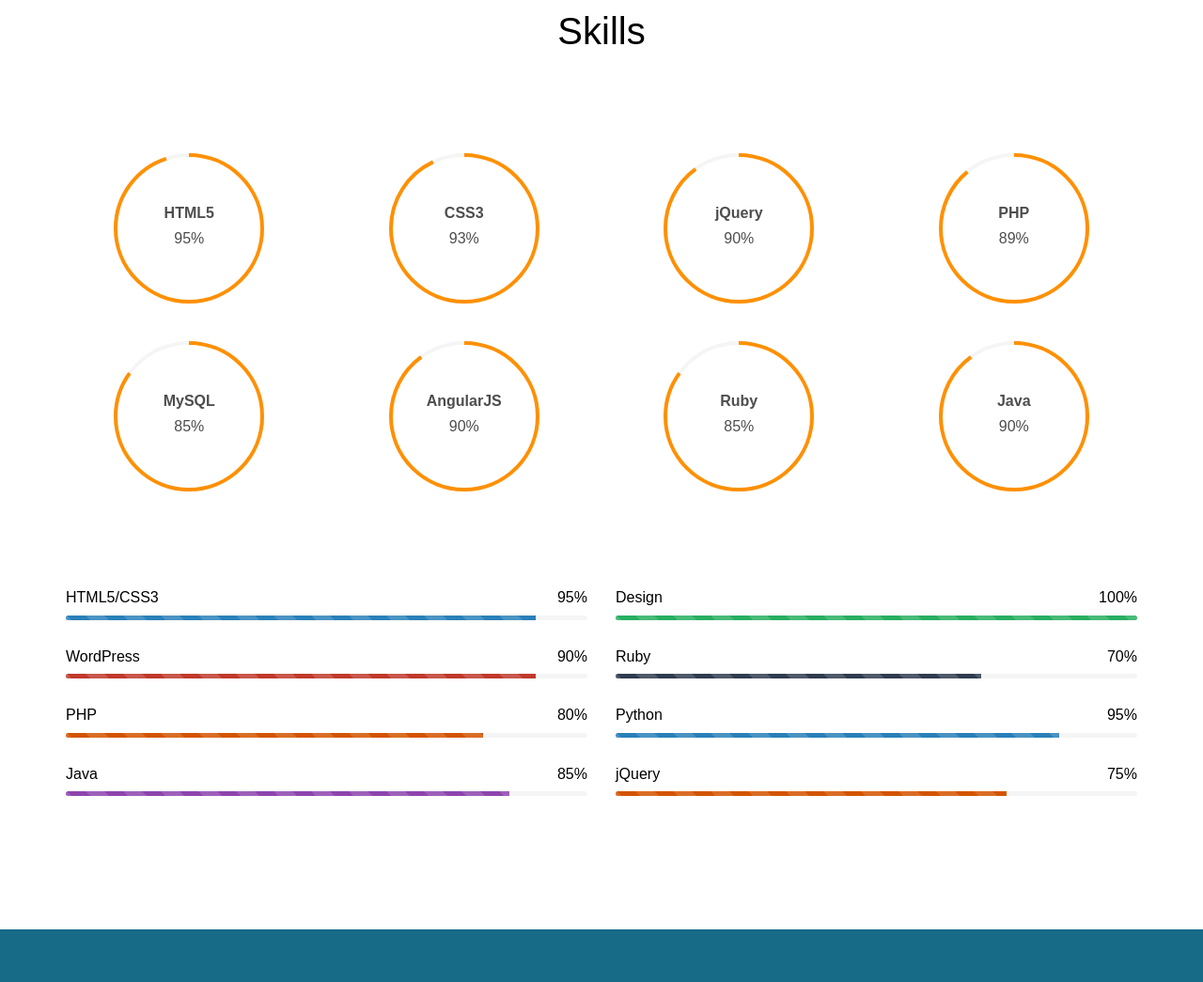
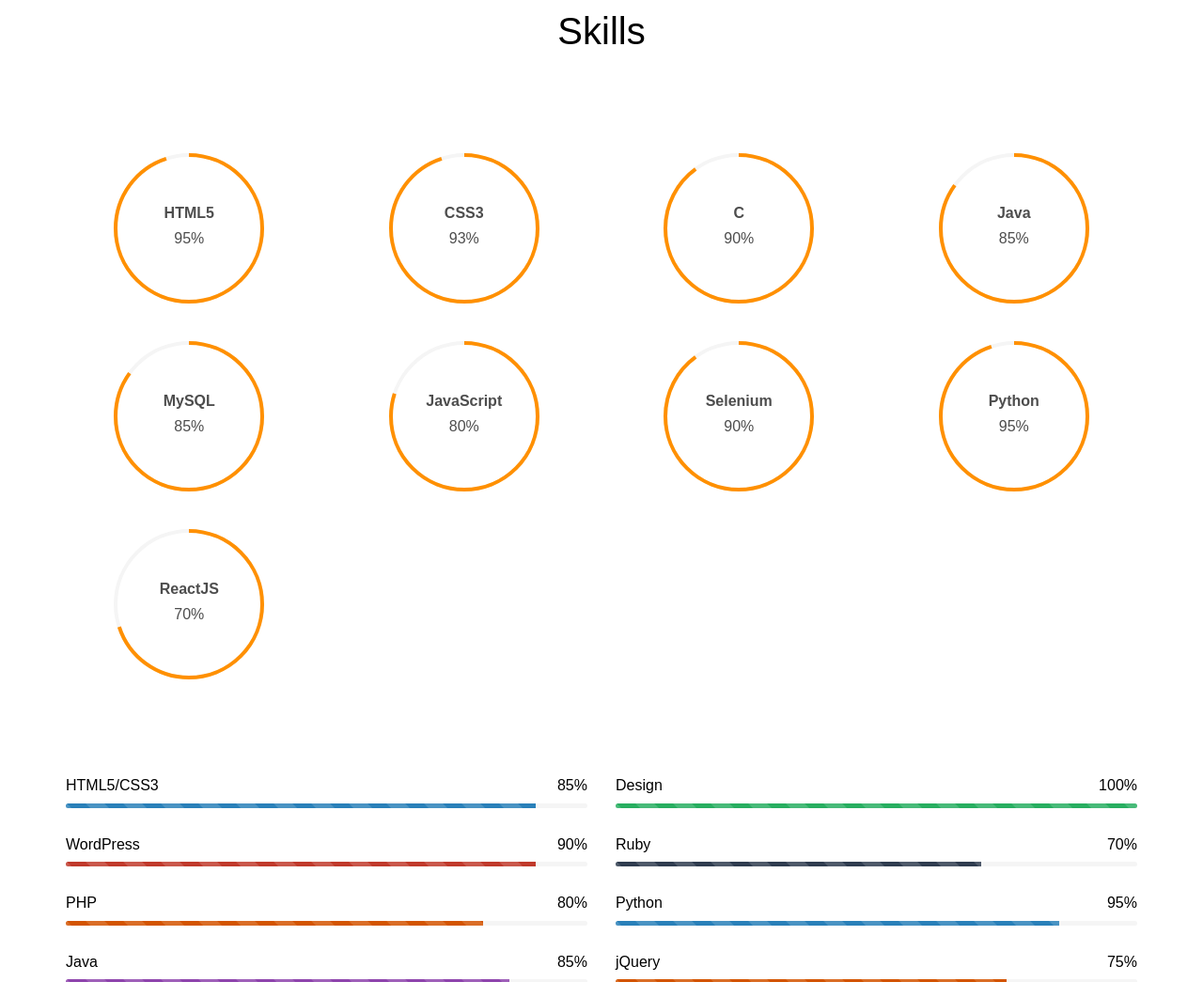
Before and after one commit to sairamsreejith0/Portfolio, a plain HTML site: page index.html in a window 1280 px wide. Shown: the part 4212-5257 px from the top of the page at 94% size. Drawn offline with nearby package versions, Linux system fonts and the light colour scheme; some packages are replaced by stand-ins of ours; no server answers; files whose address does not match are found by name.

Commit message:
technical skills modified

```diff
--- a/index.html
+++ b/index.html
@@ -320,32 +320,35 @@
 					<div class="chart" data-percent="95"><span><strong>HTML5</strong>95%</span></div>
 				</div>
 				<div class="col-md-3 col-sm-6 col-xs-12 text-center">
-					<div class="chart" data-percent="93"><span><strong>CSS3</strong>93%</span></div>
+					<div class="chart" data-percent="95"><span><strong>CSS3</strong>93%</span></div>
 				</div>
 				<div class="col-md-3 col-sm-6 col-xs-12 text-center">
-					<div class="chart" data-percent="90"><span><strong>jQuery</strong>90%</span></div>
+					<div class="chart" data-percent="90"><span><strong>C</strong>90%</span></div>
 				</div>
 
 				<div class="col-md-3 col-sm-6 col-xs-12 text-center">
-					<div class="chart" data-percent="89"><span><strong>PHP</strong>89%</span></div>
+					<div class="chart" data-percent="85"><span><strong>Java</strong>85%</span></div>
 				</div>
 				<div class="col-md-3 col-sm-6 col-xs-12 text-center">
 					<div class="chart" data-percent="85"><span><strong>MySQL</strong>85%</span></div>
 				</div>
 				<div class="col-md-3 col-sm-6 col-xs-12 text-center">
-					<div class="chart" data-percent="90"><span><strong>AngularJS</strong>90%</span></div>
+					<div class="chart" data-percent="80"><span><strong>JavaScript</strong>80%</span></div>
 				</div>
 				<div class="col-md-3 col-sm-6 col-xs-12 text-center">
-					<div class="chart" data-percent="85"><span><strong>Ruby</strong>85%</span></div>
+					<div class="chart" data-percent="90"><span><strong>Selenium</strong>90%</span></div>
 				</div>
 				<div class="col-md-3 col-sm-6 col-xs-12 text-center">
-					<div class="chart" data-percent="90"><span><strong>Java</strong>90%</span></div>
+					<div class="chart" data-percent="95"><span><strong>Python</strong>95%</span></div>
+				</div>
+				<div class="col-md-3 col-sm-6 col-xs-12 text-center">
+					<div class="chart" data-percent="70"><span><strong>ReactJS</strong>70%</span></div>
 				</div>
 			</div>
 			<div class="row">
 				<div class="col-md-6">
 					<div class="progress-wrap">
-						<h3><span class="name-left">HTML5/CSS3</span><span class="value-right">95%</span></h3>
+						<h3><span class="name-left">HTML5/CSS3</span><span class="value-right">85%</span></h3>
 						<div class="progress">
 						  <div class="progress-bar progress-bar-1 progress-bar-striped active" role="progressbar"
 						  aria-valuenow="90" aria-valuemin="0" aria-valuemax="100" style="width:90%">
```
